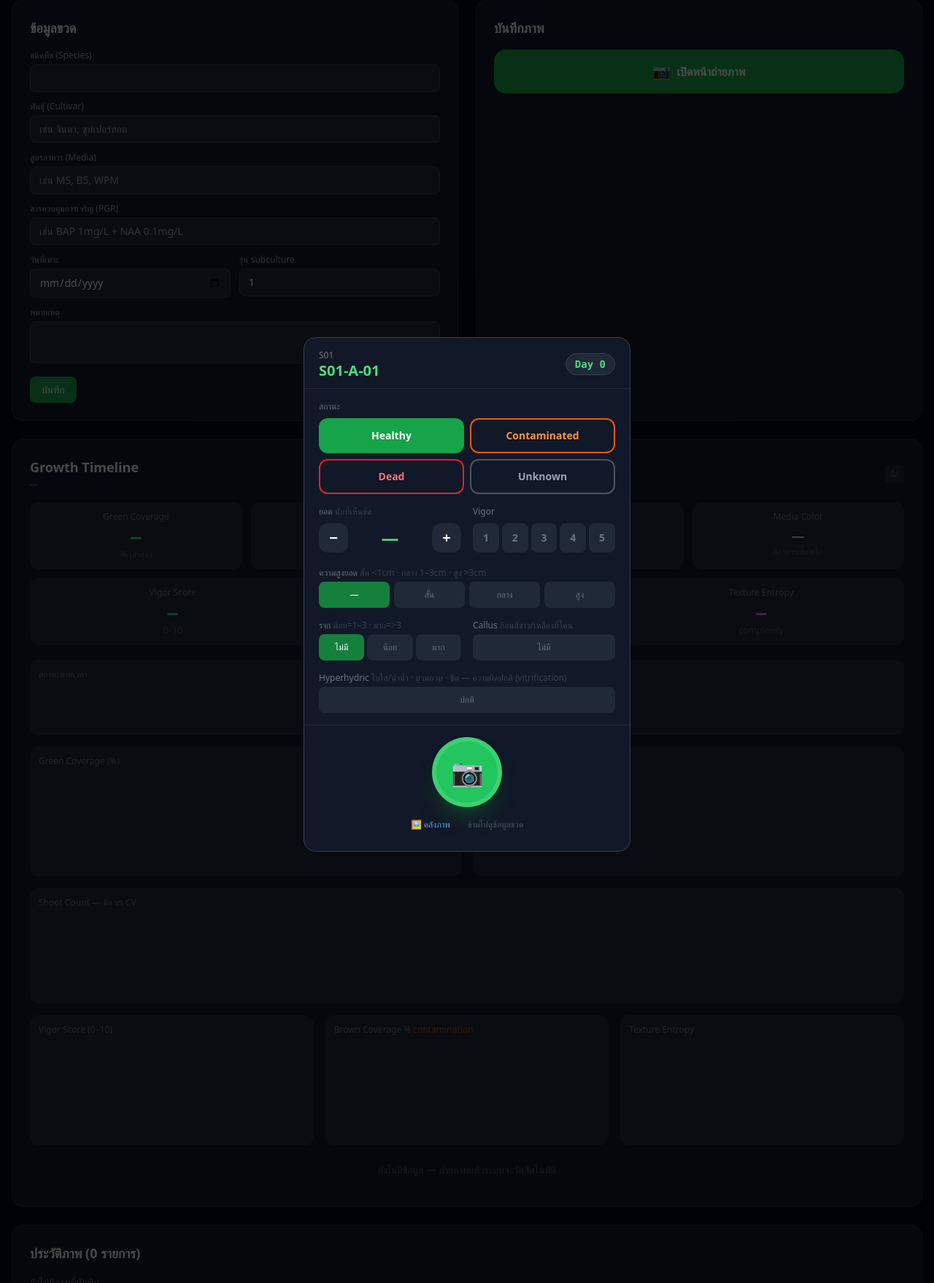
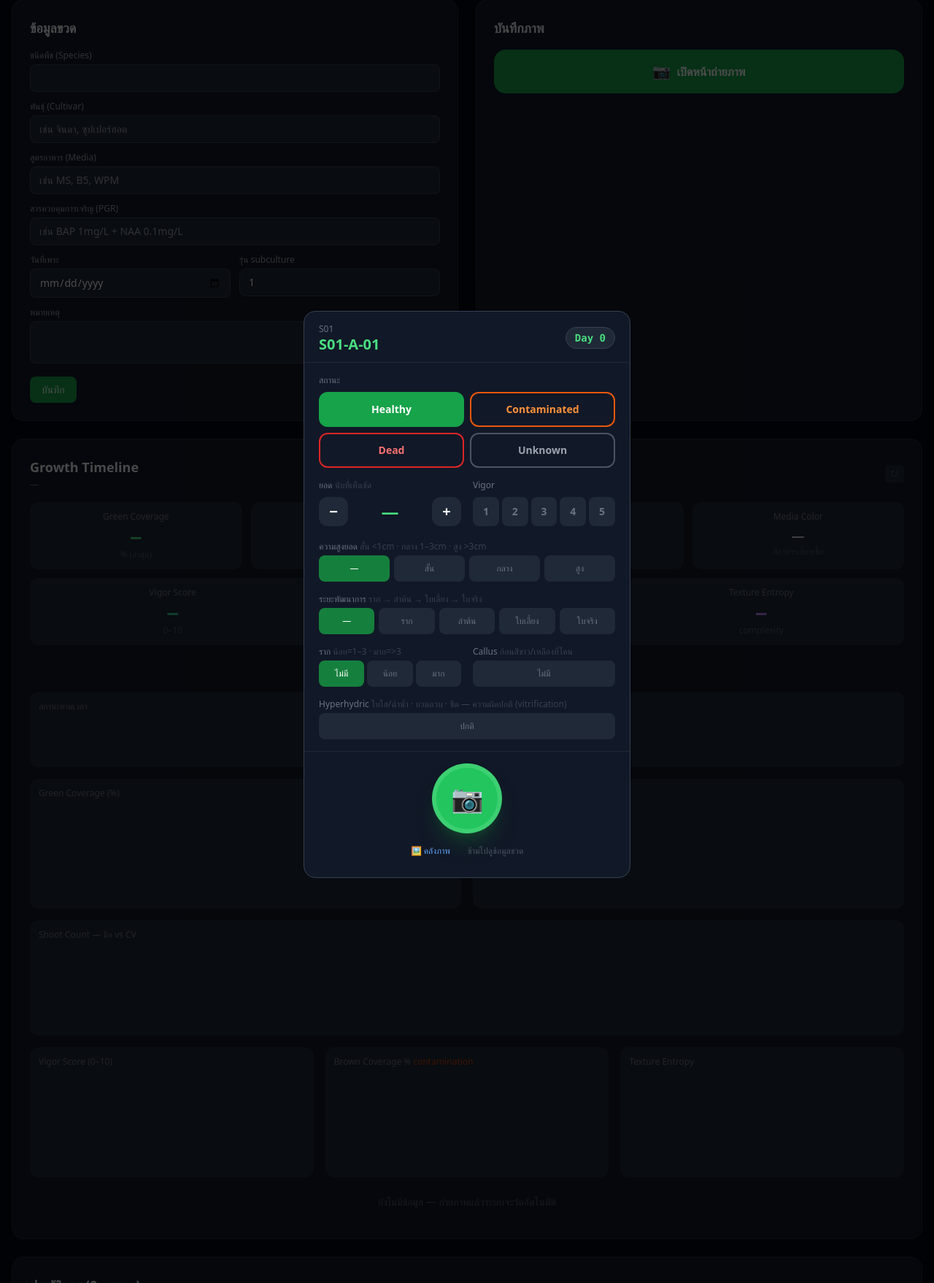
Before and after one commit to peeradon4778/VitroVision, a Flask app: page /bottle/S01-A-01 in a window 1280 px wide. Shown: the part 130-1888 px from the top of the page at 73% size. Run offline with Flask 3, Linux system fonts and the light colour scheme; data comes from the database, SQL or seed files in the repository; data that the repository does not hold is empty; some libraries are stand-ins or nearby versions.

Commit message:
feat: dev-stage label (§2.4) + แสดง dev-stage/hyperhydric ใน timeline (§3.6)
- database.py: เพิ่ม column dev_stage, add_image รับ param, get_bottle_timeline
  คืน dev_stage + hyperhydricity (เลิก write-only)
- main.py add_record_json: อ่าน dev_stage → ส่งเข้า add_image
- bottle.html: selector ระยะพัฒนาการ 5 ปุ่ม + setOvStage + saveRecord append
  + แถว flags โชว์ chip ระยะพัฒนาการ + badge hyperhydric ล่าสุด
- verify: round-trip dev_stage=cotyledon + hyperhydric=1 อ่านกลับจาก timeline

Co-Authored-By: Claude Opus 4.8 <noreply@anthropic.com>

```diff
--- a/shelf_manager/database.py
+++ b/shelf_manager/database.py
@@ -107,6 +107,7 @@ def _migrate_db():
             ("shoot_height_class",  "TEXT    DEFAULT ''"),
             ("root_density",        "TEXT    DEFAULT 'none'"),
             ("callus_present",      "INTEGER DEFAULT 0"),
+            ("dev_stage",           "TEXT    DEFAULT ''"),
             ("vigor_score",         "REAL    DEFAULT 0"),
             ("green_coverage_pct",  "REAL    DEFAULT NULL"),
             ("leaf_color_index",    "REAL    DEFAULT NULL"),
@@ -278,7 +279,7 @@ def add_image(bottle_id, day_point, status, drive_file_id="", drive_url="",
               local_path="", shoot_count=-1, media_color="normal",
               hyperhydricity=False, has_roots=False, batch_id=None,
               shoot_height_class="", root_density="none",
-              callus_present=False, vigor_score=0):
+              callus_present=False, dev_stage="", vigor_score=0):
     if batch_id is None:
         active = get_active_batch()
         batch_id = active["id"] if active else None
@@ -288,12 +289,14 @@ def add_image(bottle_id, day_point, status, drive_file_id="", drive_url="",
             INSERT INTO images(bottle_id, batch_id, day_point, date_taken, status,
                                drive_file_id, drive_url, local_path,
                                shoot_count, media_color, hyperhydricity, has_roots,
-                               shoot_height_class, root_density, callus_present, vigor_score)
-            VALUES (?,?,?,?,?,?,?,?,?,?,?,?,?,?,?,?)
+                               shoot_height_class, root_density, callus_present,
+                               dev_stage, vigor_score)
+            VALUES (?,?,?,?,?,?,?,?,?,?,?,?,?,?,?,?,?)
         """, (bottle_id, batch_id, day_point, date_taken, status,
               drive_file_id, drive_url, local_path,
               shoot_count, media_color, int(hyperhydricity), int(has_roots),
-              shoot_height_class, root_density, int(callus_present), vigor_score))
+              shoot_height_class, root_density, int(callus_present),
+              dev_stage, vigor_score))
         conn.commit()
         return cur.lastrowid
 
@@ -375,7 +378,7 @@ def get_bottle_timeline(bottle_id):
         rows = conn.execute("""
             SELECT day_point, date_taken, status,
                    shoot_count, vigor_score, shoot_height_class,
-                   root_density, callus_present,
+                   root_density, callus_present, dev_stage, hyperhydricity,
                    green_coverage_pct, leaf_color_index,
                    shoot_count_cv, media_color_cv,
                    texture_entropy, brown_coverage_pct,
--- a/shelf_manager/main.py
+++ b/shelf_manager/main.py
@@ -259,6 +259,7 @@ def add_record_json(bottle_id):
     root_density = request.form.get("root_density", "none")
     callus       = int(request.form.get("callus_present", 0) or 0)
     hyper        = int(request.form.get("hyperhydricity", 0) or 0)
+    dev_stage    = request.form.get("dev_stage", "")
     vigor        = int(request.form.get("vigor_score", 0) or 0)
     image_bytes  = None
     if "photo" in request.files and request.files["photo"].filename:
@@ -267,7 +268,8 @@ def add_record_json(bottle_id):
         bottle_id, day_point, status,
         shoot_count=shoot_count, hyperhydricity=bool(hyper),
         shoot_height_class=shoot_height,
-        root_density=root_density, callus_present=callus, vigor_score=vigor,
+        root_density=root_density, callus_present=callus,
+        dev_stage=dev_stage, vigor_score=vigor,
     )
     ai_status, ai_conf = 'unknown', 0.0
     pheno = {}
--- a/shelf_manager/templates/bottle.html
+++ b/shelf_manager/templates/bottle.html
@@ -74,6 +74,20 @@
           <button type="button" onclick="setOvHeight('tall')"   id="ov-h-tall"   class="py-2.5 rounded-lg text-xs font-medium bg-gray-800 text-gray-500 transition">สูง</button>
         </div>
         <input id="ov-height" type="hidden" value="">
+      </div>
+
+      <!-- Developmental stage (§2.4) -->
+      <div>
+        <p class="text-xs text-gray-500 mb-1">ระยะพัฒนาการ
+          <span class="text-gray-700">ราก → ลำต้น → ใบเลี้ยง → ใบจริง</span></p>
+        <div class="grid grid-cols-5 gap-1.5">
+          <button type="button" onclick="setOvStage('')"          id="ov-st-none"      class="py-2.5 rounded-lg text-xs font-medium bg-gray-800 text-gray-500 transition">—</button>
+          <button type="button" onclick="setOvStage('radicle')"   id="ov-st-radicle"   class="py-2.5 rounded-lg text-xs font-medium bg-gray-800 text-gray-500 transition">ราก</button>
+          <button type="button" onclick="setOvStage('hypocotyl')" id="ov-st-hypocotyl" class="py-2.5 rounded-lg text-xs font-medium bg-gray-800 text-gray-500 transition">ลำต้น</button>
+          <button type="button" onclick="setOvStage('cotyledon')" id="ov-st-cotyledon" class="py-2.5 rounded-lg text-xs font-medium bg-gray-800 text-gray-500 transition">ใบเลี้ยง</button>
+          <button type="button" onclick="setOvStage('true_leaf')" id="ov-st-true_leaf" class="py-2.5 rounded-lg text-xs font-medium bg-gray-800 text-gray-500 transition">ใบจริง</button>
+        </div>
+        <input id="ov-stage" type="hidden" value="">
       </div>
 
       <!-- Root + Callus (2 คอลัมน์) -->
@@ -295,6 +309,8 @@
       <p class="text-xs text-gray-600">complexity</p>
     </div>
   </div>
+  <!-- latest flags: ระยะพัฒนาการ + hyperhydric -->
+  <div id="tl-flags" class="flex flex-wrap items-center gap-2 mb-5 text-xs min-h-[1.5rem]"></div>
 
   <!-- status timeline -->
   <div class="bg-gray-800 rounded-xl p-3 mb-4">
@@ -467,6 +483,16 @@ async function loadTimeline() {
 
     const ent = lt.texture_entropy;
     document.getElementById('tl-entropy').textContent = ent != null ? ent.toFixed(2) : '—';
+
+    // ── flags: ระยะพัฒนาการ + hyperhydric ──
+    const STAGE_TH = { radicle:'🌱 ระยะราก', hypocotyl:'🌿 ลำต้นอ่อน',
+                       cotyledon:'🍃 ใบเลี้ยง', true_leaf:'🌳 ใบจริง' };
+    let flagHtml = '';
+    if (lt.dev_stage && STAGE_TH[lt.dev_stage])
+      flagHtml += `<span class="px-2.5 py-1 rounded-lg bg-gray-800 text-gray-300">${STAGE_TH[lt.dev_stage]}</span>`;
+    if (lt.hyperhydricity)
+      flagHtml += `<span class="px-2.5 py-1 rounded-lg bg-amber-600/20 text-amber-400 border border-amber-600/40">⚠️ Hyperhydric</span>`;
+    document.getElementById('tl-flags').innerHTML = flagHtml;
   }
 
   // ── shoot count (manual หรือ CV) ──
@@ -604,6 +630,16 @@ function setOvRoot(r) {
   });
 }
 
+function setOvStage(s) {
+  document.getElementById('ov-stage').value = s;
+  ['none','radicle','hypocotyl','cotyledon','true_leaf'].forEach(k => {
+    const active = (s === '' && k === 'none') || s === k;
+    document.getElementById('ov-st-' + k).className = active
+      ? 'py-2.5 rounded-lg text-xs font-medium bg-green-700 text-white transition'
+      : 'py-2.5 rounded-lg text-xs font-medium bg-gray-800 text-gray-500 transition';
+  });
+}
+
 function toggleOvCallus() {
   const inp = document.getElementById('ov-callus');
   const btn = document.getElementById('ov-callus-btn');
@@ -627,7 +663,7 @@ function toggleOvHyper() {
 }
 
 // init overlay defaults
-setOvHeight(''); setOvRoot('none');
+setOvHeight(''); setOvRoot('none'); setOvStage('');
 
 // ─── Status ──────────────────────────────────────────────────────
 const STATUS_BASE = 'py-3 rounded-xl text-sm font-bold border-2 transition w-full';
@@ -775,6 +811,7 @@ async function saveRecord() {
   form.append('root_density',       document.getElementById('ov-root').value);
   form.append('callus_present',     document.getElementById('ov-callus').value);
   form.append('hyperhydricity',     document.getElementById('ov-hyper').value);
+  form.append('dev_stage',          document.getElementById('ov-stage').value);
   form.append('vigor_score',        document.getElementById('ov-vigor').value);
   form.append('photo', _pendingBlob, 'photo.jpg');
 
```
